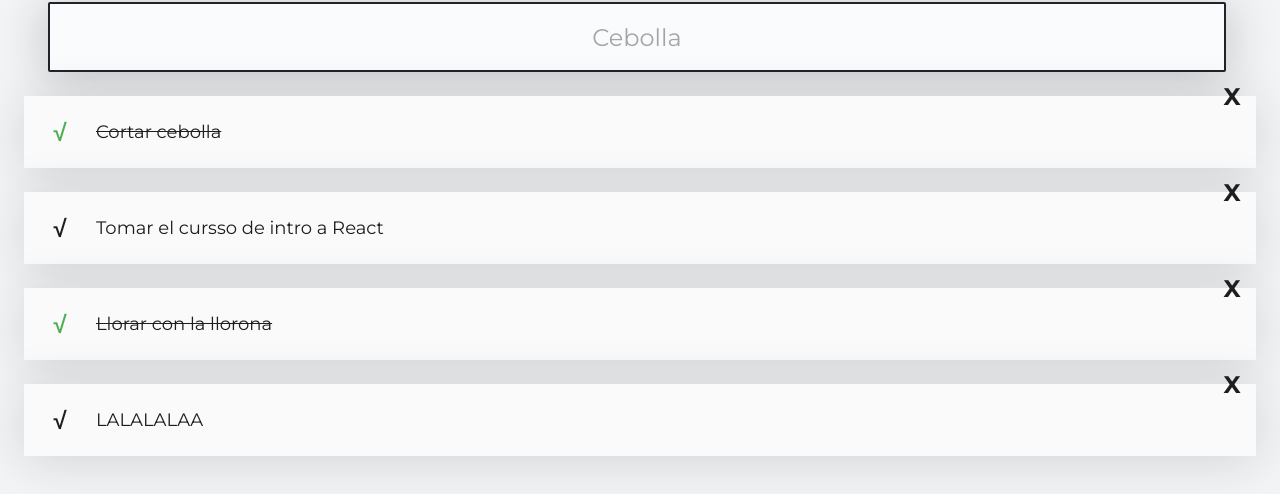
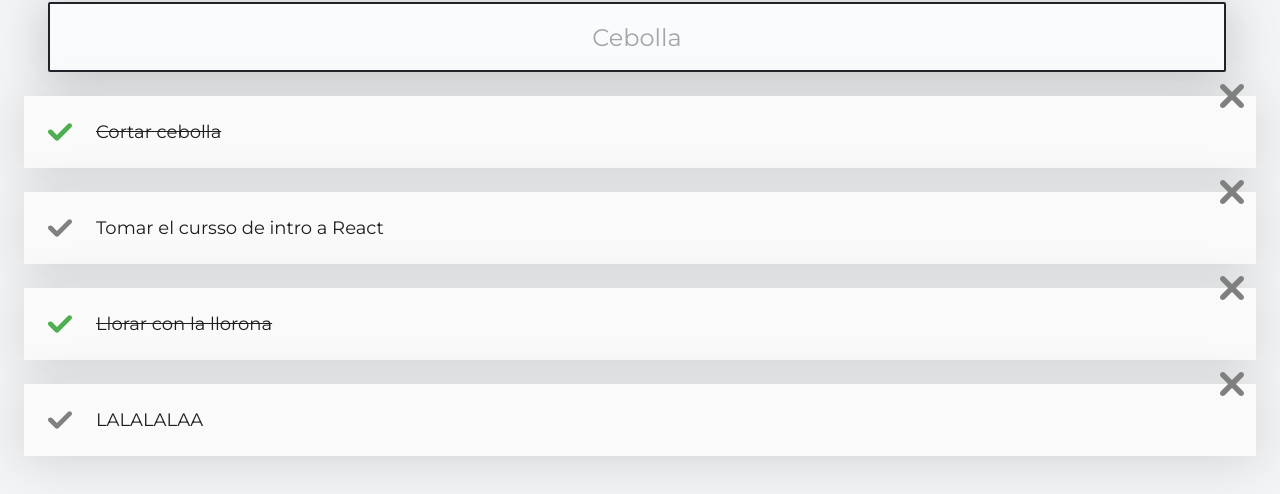
Before and after one commit to gonpineiro/intro-react-todomachine, a React (Create React App) app: page / in a window 1280 px wide. Shown: the part 123-617 px from the top of the page. Built offline with nearby package versions, Linux system fonts and the light colour scheme.

Commit message:
actualizando proyecto

```diff
--- a/src/App/index.jsx
+++ b/src/App/index.jsx
@@ -8,6 +8,9 @@ import { CreateTodoButton } from '../CreateTodoButton';
 import { TodoForm } from '../TodoForm';
 import { Modal } from '../Modal';
 import { TodoHeader } from '../TodoHeader';
+import { TodosError } from '../TodosError';
+import { TodosLoading } from '../TodosLoading';
+import { EmptyTodos } from '../EmptyTodos';
 // import './App.css';
 
 /* const defaultTodos = [
@@ -41,9 +44,9 @@ function App() {
             </TodoHeader>
 
             <TodoList>
-                {error && <p>Hubo un error</p>}
-                {loading && <p>Estamos cargando...</p>}
-                {!loading && !searchedTodos.length && <p>Crea tu primer TODO...</p>}
+                {error && <TodosError />}
+                {loading && <TodosLoading />}
+                {!loading && !searchedTodos.length && <EmptyTodos />}
 
                 {searchedTodos.map((todo) => (
                     <TodoItem
--- /dev/null
+++ b/src/EmptyTodos/index.jsx
@@ -0,0 +1,7 @@
+import React from 'react';
+
+function EmptyTodos() {
+  return <p>¡Crea tu primer TODO!</p>;
+}
+
+export { EmptyTodos };
--- /dev/null
+++ b/src/TodoIcon/CompleteIcon.js
@@ -0,0 +1,14 @@
+import React from 'react';
+import { TodoIcon } from './';
+
+function CompleteIcon({ completed, onComplete }) {
+  return (
+    <TodoIcon
+      type="check"
+      color={completed ? '#4caf50' : 'gray'}
+      onClick={onComplete}
+    />
+  );
+}
+
+export { CompleteIcon };
--- /dev/null
+++ b/src/TodoIcon/DeleteIcon.js
@@ -0,0 +1,13 @@
+import React from 'react';
+import { TodoIcon } from './';
+
+function DeleteIcon({ onDelete }) {
+  return (
+    <TodoIcon
+      type="delete"
+      onClick={onDelete}
+    />
+  );
+}
+
+export { DeleteIcon };
--- /dev/null
+++ b/src/TodoIcon/TodoIcon.css
@@ -0,0 +1,30 @@
+.Icon-container {
+  cursor: pointer;
+  display: flex;
+  justify-content: center;
+  align-items: center;
+  height: 48px;
+  width: 48px;
+  /* background-color: #CCC; */
+}
+.Icon-container--check {
+  position: absolute;
+  left: 12px;
+}
+.Icon-container--delete {
+  position: absolute;
+  top: -24px;
+  right: 0;
+}
+
+.Icon-svg {
+  width: 24px;
+  height: 24px;
+  transition: fill .15s;
+}
+.Icon-container:hover .Icon-svg--check {
+  fill: #4caf50;
+}
+.Icon-container:hover .Icon-svg--delete {
+  fill: red;
+}
--- /dev/null
+++ b/src/TodoIcon/index.js
@@ -0,0 +1,26 @@
+import React from 'react';
+import { ReactComponent as CheckSVG } from './check.svg';
+import { ReactComponent as DeleteSVG } from './delete.svg';
+import './TodoIcon.css';
+
+const iconTypes = {
+  "check": color => (
+    <CheckSVG className="Icon-svg Icon-svg--check" fill={color} />
+  ),
+  "delete": color => (
+    <DeleteSVG className="Icon-svg Icon-svg--delete" fill={color} />
+  ),
+};
+
+function TodoIcon({ type, color = 'gray', onClick }) {
+  return (
+    <span
+      className={`Icon-container Icon-container--${type}`}
+      onClick={onClick}
+    >
+      {iconTypes[type](color)}
+    </span>
+  );
+}
+
+export { TodoIcon };
--- a/src/TodoItem/index.jsx
+++ b/src/TodoItem/index.jsx
@@ -1,16 +1,14 @@
 import React from 'react';
+import { CompleteIcon } from '../TodoIcon/CompleteIcon';
+import { DeleteIcon } from '../TodoIcon/DeleteIcon';
 import './TodoItem.css';
 
 function TodoItem(props) {
     return (
         <li className="TodoItem">
-            <span onClick={props.onComplete} className={`Icon Icon-check ${props.completed && 'Icon-check--active'}`}>
-                √
-            </span>
+            <CompleteIcon completed={props.completed} onComplete={props.onComplete} />
             <p className={`TodoItem-p ${props.completed && 'TodoItem-p--complete'}`}>{props.text}</p>
-            <span onClick={props.onDelete} className="Icon Icon-delete">
-                X
-            </span>
+            <DeleteIcon onDelete={props.onDelete} />
         </li>
     );
 }
--- /dev/null
+++ b/src/TodosError/index.js
@@ -0,0 +1,7 @@
+import React from 'react';
+
+function TodosError() {
+  return <p>Desespérate, hubo un error...</p>;
+}
+
+export { TodosError };
--- /dev/null
+++ b/src/TodosLoading/TodosLoading.css
@@ -0,0 +1,54 @@
+.LoadingTodo-container {
+  position: relative;
+  display: flex;
+  justify-content: center;
+  align-items: center;
+  margin-top: 24px;
+  box-shadow: 0px 5px 50px rgba(32, 35, 41, 0.15);
+}
+
+.LoadingTodo-text {
+  margin: 24px 0 24px 24px;
+  width: calc(100% - 120px);
+  font-size: 18px;
+  line-height: 24px;
+  font-weight: 400;
+}
+
+.LoadingTodo-completeIcon,
+.LoadingTodo-deleteIcon {
+  border-radius: 50px;
+  height: 48px;
+  width: 48px;
+}
+
+.LoadingTodo-completeIcon {
+  position: absolute;
+  left: 12px;
+}
+
+.LoadingTodo-deleteIcon {
+  position: absolute;
+  top: -24px;
+  right: 0;
+}
+
+.LoadingTodo-container,
+.LoadingTodo-completeIcon,
+.LoadingTodo-deleteIcon {
+  background: linear-gradient(90deg, rgba(250,250,250,1), rgb(200, 199, 199));
+  background-size: 400% 400%;
+  animation: loadingAnimation 3s ease-in-out infinite;
+}
+
+@keyframes loadingAnimation {
+  0% {
+    background-position: 0% 50%;
+  }
+  50% {
+    background-position: 100% 50%;
+  }
+  100% {
+    background-position: 0% 50%;
+  }
+}
--- /dev/null
+++ b/src/TodosLoading/index.js
@@ -0,0 +1,14 @@
+import React from 'react';
+import './TodosLoading.css';
+
+function TodosLoading() {
+  return (
+    <div className="LoadingTodo-container">
+      <span className="LoadingTodo-completeIcon"></span>
+      <p className="LoadingTodo-text">Cargando TODOs...</p>
+      <span className="LoadingTodo-deleteIcon"></span>
+    </div>
+  );
+}
+
+export { TodosLoading };
```
Also changed, not shown: src/TodoIcon/check.svg (added), src/TodoIcon/delete.svg (added).
